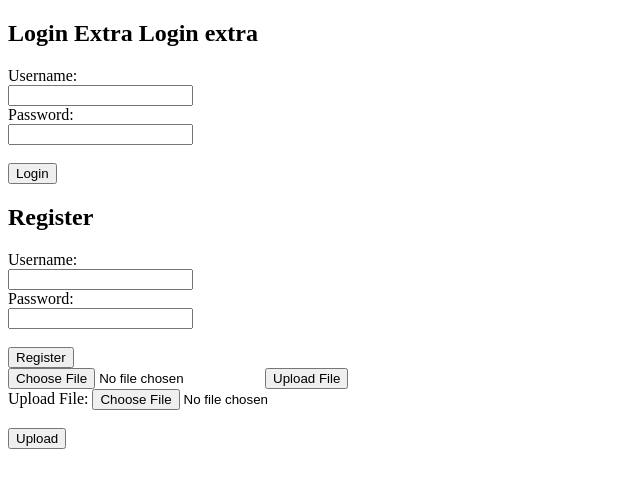
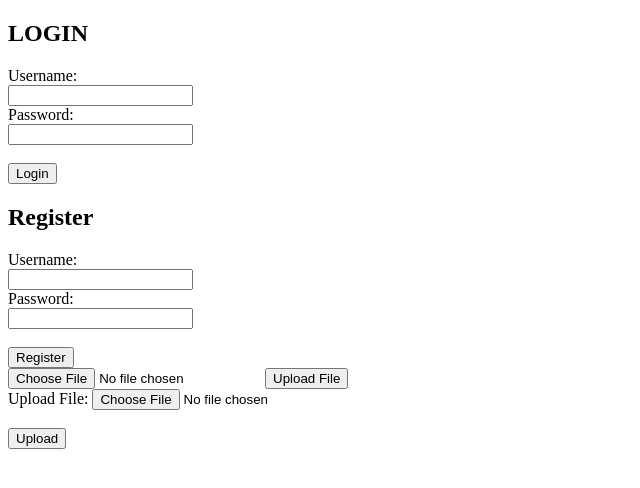
Before and after one commit to vinayk01/nodejs, a website: page login.html in a window 1280 px wide. Shown: the whole page, without its empty margins (0-640 px from the left). Drawn offline with Linux system fonts and the light colour scheme.

Commit message:
finally success

```diff
--- a/login.html
+++ b/login.html
@@ -6,7 +6,7 @@
     <title>Login Page</title>
 </head>
 <body>
-    <h2>Login Extra Login extra</h2>
+    <h2>LOGIN</h2>
     <form action="/login" method="POST">
         <label for="username">Username:</label><br>
         <input type="text" id="username" name="username" required><br>
```
